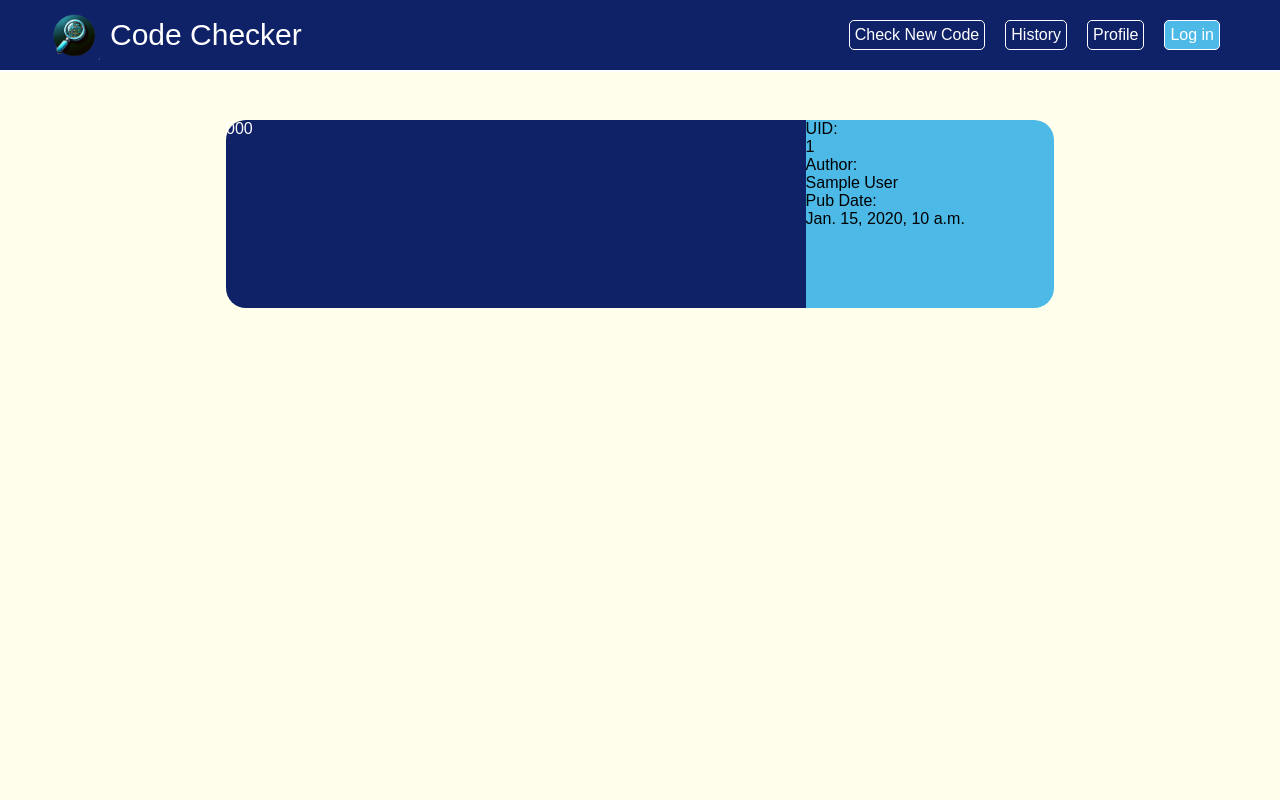
After one commit to matined/django-code-checking-system, a Django app: page /history in a window 1280 px wide. The commit adds this page. Run offline with Django 5.2, Linux system fonts and the light colour scheme; tables that the repository leaves empty hold one stand-in row (values such as "Sample post").

Commit message:
routing and simple history listing

```diff
--- a/checker/models.py
+++ b/checker/models.py
@@ -7,6 +7,9 @@ class CodeSample(models.Model):
     author = models.CharField(max_length=30)
     pub_date = models.DateTimeField()
 
+    def __str__(self):
+        return self.uid
+
 
 class Comment(models.Model):
     code_sample = models.ForeignKey(CodeSample, on_delete=models.CASCADE)
--- a/checker/static/styles.css
+++ b/checker/static/styles.css
@@ -1,30 +1,127 @@
+* {
+    display: block;
+    margin: 0px;
+    padding: 0px;
+}
+
+title {
+    display: none;
+}
+
 body {
     background-color: #FFFFEC;
-    display: block;
-    margin: 0;
-    padding: 0;
+    font: 16px Arial, sans-serif;
+    height: 100vh;
+    width: 100vw;
+    overflow-x: hidden;
 }
 
 header {
-    width: 100vw;
-    height: 8vh;
-    background-color: #3559E0;
-    color: #0F2167;
-}
-
-header div.header-wrapper {
+    position: sticky;
+    top: 0;
     display: flex;
     justify-content: space-between;
     align-items: center;
-    height: 100%;
-    width: 100%;
+    background-color: #0F2167;
+    color: white;
+    padding: 10px 50px;
+    z-index: 1000;
+    overflow: hidden;
+    border-bottom: 2px solid white;
 }
 
-/* header img {
+.header-left {
+    display: flex;
+    align-items: center;
+}
 
+.header-left .logo {
+    width: 50px;
+    height: auto;
+    margin-right: 10px;
+}
+
+nav ul {
+    list-style: none;
+    padding: 0;
+    margin: 0;
+    display: flex;
+}
+
+nav ul li {
+    margin: 10px;
+    padding: 5px;
+    border: 1px solid white;
+    border-radius: 5px;
+}
+
+nav ul li:last-child {
+    background-color: #4CB9E7;
+}
+
+nav ul li a {
+    text-decoration: none;
+    color: white;
+}
+
+nav ul li:hover {
+    background-color: #4CB9E7;
+}
+
+nav ul li:last-child:hover {
+    background-color: #3559E0;
 }
 
 header span {
-    width: auto;
     font: 30px Arial, sans-serif;
-} */
+}
+
+content {
+    position: absolute;
+    top: 0px;
+    right: 0px;
+    width: 100vw;
+    height: 100vh;
+    display: flex;
+    justify-content: center;
+    align-items: center;
+    color: black;
+}
+
+content:has(div.code-sample) {
+    margin-top: 100px;
+    display: flex;
+    flex-direction: column;
+    justify-content: flex-start;
+    align-items: center;
+}
+
+.code-sample {
+    width: 60vw;
+    height: 10vw;
+    border-radius: 20px;
+    margin: 20px;
+    padding: 30px;
+    position: relative;
+    color: white;
+}
+
+.code-sample .code-sample-code {
+    position: absolute;
+    top: 0px;
+    left: 0px;
+    background-color: #0F2167;
+    height: 100%;
+    width: 70%;
+    border-radius: 20px 0 0 20px;
+}
+
+.code-sample .code-sample-meta {
+    position: absolute;
+    top: 0px;
+    right: 0px;
+    background-color: #4CB9E7;
+    height: 100%;
+    width: 30%;
+    border-radius: 0 20px 20px 0;
+}
--- a/checker/templates/base.html
+++ b/checker/templates/base.html
@@ -3,7 +3,7 @@
     <head>
         <meta charset="utf-8">
         <meta http-equiv="X-UA-Compatible" content="IE=edge">
-        <title>Code Checker</title>
+        <title>Code Checkerrrr</title>
         <meta name="description" content="">
         <meta name="viewport" content="width=device-width, initial-scale=1">
         <link rel="stylesheet" href="{% static 'styles.css' %}">
@@ -11,6 +11,12 @@
     <body>
         <header>
             {% include "header.html" %}
-        <header>
+        </header>
+        <content>
+            {% block content %}No content.{% endblock %}
+        </content>
+        {% comment %} <footer> {% endcomment %}
+            {% comment %} {% include "footer.html" %} {% endcomment %}
+        {% comment %} </footer> {% endcomment %}
     </body>
 </html>
--- a/checker/templates/header.html
+++ b/checker/templates/header.html
@@ -1,10 +1,13 @@
 {% load static %}
-
-<div class="header-wrapper">
-    <div class="brand">
-        <img src="{% static 'logo.png' %}" alt="Logo">
-        <span id="name">Code Checker</span>
-    </div>
-    <nav class="nav">
-    </nav>
+<div class="header-left">
+        <img src="{% static "logo.png" %}" alt="Logo" class="logo">
+        <span>Code Checker</span>
 </div>
+<nav class="header-right">
+    <ul>
+        <li><a href="/check-new-code">Check New Code</a></li>
+        <li><a href="/history">History</a></li>
+        <li><a href="/profile">Profile</a></li>
+        <li><a href="#">Log in</a></li>
+    </ul>
+</nav>
--- /dev/null
+++ b/checker/templates/history.html
@@ -0,0 +1,27 @@
+{% extends "base.html" %}
+
+{% block content %}
+    {% for code_sample in code_samples %}
+        <div class="code-sample">
+            <div class="code-sample-code">
+                <p>{{ code_sample.code }}</p>
+            </div>
+            <div class="code-sample-meta">
+                <table>
+                    <tr>
+                        <td>UID:</td>
+                        <td>{{ code_sample.uid }}</td>
+                    </tr>
+                    <tr>
+                        <td>Author:</td>
+                        <td>{{ code_sample.author }}</td>
+                    </tr>
+                    <tr>
+                        <td>Pub Date:</td>
+                        <td>{{ code_sample.pub_date }}</td>
+                    </tr>
+                </table>
+            </div>
+        </div>
+    {% endfor %}
+{% endblock %}
--- /dev/null
+++ b/checker/templates/profile.html
@@ -0,0 +1,5 @@
+{% extends "base.html" %}
+
+{% block content %}
+    <h1>Profile Page</h1>
+{% endblock %}
--- a/checker/urls.py
+++ b/checker/urls.py
@@ -5,4 +5,7 @@ from . import views
 
 urlpatterns: list[URLPattern] = [
     path("", views.index, name="index"),
+    path("check-new-code", views.check_new_code, name="check-new-code"),
+    path("history", views.history, name="history"),
+    path("profile", views.profile, name="profile"),
 ]
--- a/checker/views.py
+++ b/checker/views.py
@@ -1,6 +1,23 @@
 from django.shortcuts import render
 from django.http import HttpRequest, HttpResponse
+
+from .models import CodeSample
 
 
 def index(request: HttpRequest) -> HttpResponse:
     return render(request=request, template_name="base.html")
+
+
+def check_new_code(request: HttpRequest) -> HttpResponse:
+    return render(request=request, template_name="check_new_code.html")
+
+
+def history(request: HttpRequest) -> HttpResponse:
+    code_samples = CodeSample.objects.order_by("-pub_date")
+    context = {"code_samples": code_samples}
+
+    return render(request=request, template_name="history.html", context=context)
+
+
+def profile(request: HttpRequest) -> HttpResponse:
+    return render(request=request, template_name="profile.html")
```
Also changed, not shown: checker/templates/check_new_code.html (added, +76 -0 lines), checker/templates/footer.html (added).
